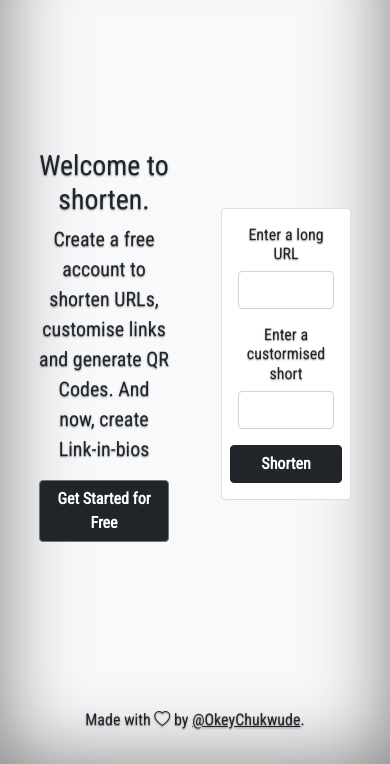
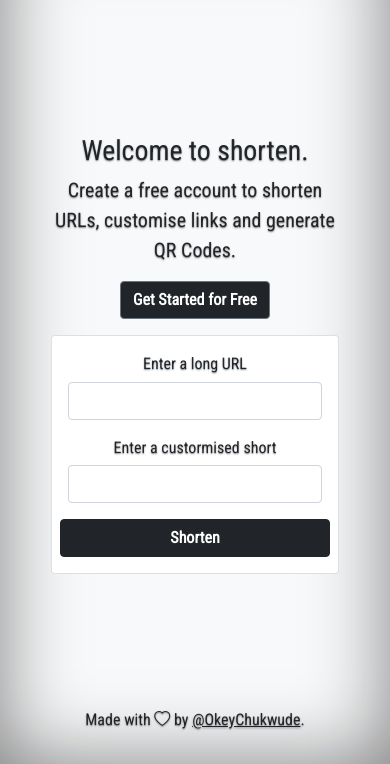
Before and after one commit to OkeyChukwude/url-shortener, a Flask app: page / in a window 390 px wide. Shown: the part 80-844 px from the top of the page. Run offline with Flask 2, Linux system fonts and the light colour scheme.

Commit message:
Make index page responsive

```diff
--- a/app/templates/index.html
+++ b/app/templates/index.html
@@ -1,25 +1,28 @@
 {% extends 'base.html' %}
 
 {% block content %}
-<div class="d-flex  flex-row m-auto justify-content-between">
-    <div class="col-5 my-auto">
+<div class="container my-auto">
+    <div class="row">
+        <div class="col-sm-8 my-auto">
             <h1>Welcome to shorten.</h1>
-        <p class="lead">Create a free account to shorten URLs, customise links and generate QR Codes. And now, create Link-in-bios</p>
+            <p class="lead">Create a free account to shorten URLs, customise links and generate QR Codes.</p>
             <p class="lead">
                 <a href="#" class="btn btn-secondary fw-bold  bg-dark text-white">Get Started for Free</a>
             </p>
         </div>
-    <div class="col-5 my-auto mx-6">
+        <div class="col-sm-4 my-auto mx-6">
             <div class="card">
                 <div class="card-body">
-                <form class="row g-3">
+                    <form id="shorten-form" class="row g-3">
                         <div class="w-100">
                             <label for="long-url" class="form-label text-dark h6">Enter a long URL</label>
                             <input type="text" class="form-control" id="long-url" required>
+                            <div id="long-url-feedback"></div>
                         </div>
                         <div class="w-10">
                             <label for="alias" class="form-label text-dark h6">Enter a custormised short</label>
                             <input type="text" class="form-control" id="alias">
+                            <div id="alias-feedback"></div>
                         </div>
                         <button class="w-100 btn btn-dark fw-bold" type="submit">Shorten</button>
                     </form>
@@ -28,4 +31,8 @@
         </div>
     </div>
 
+</div>
+
+<script src="{{ url_for('static', filename='js/shorten.js') }}"></script>
+
 {% endblock %}
```
Lines whose indentation alone changed are shown as unchanged.
